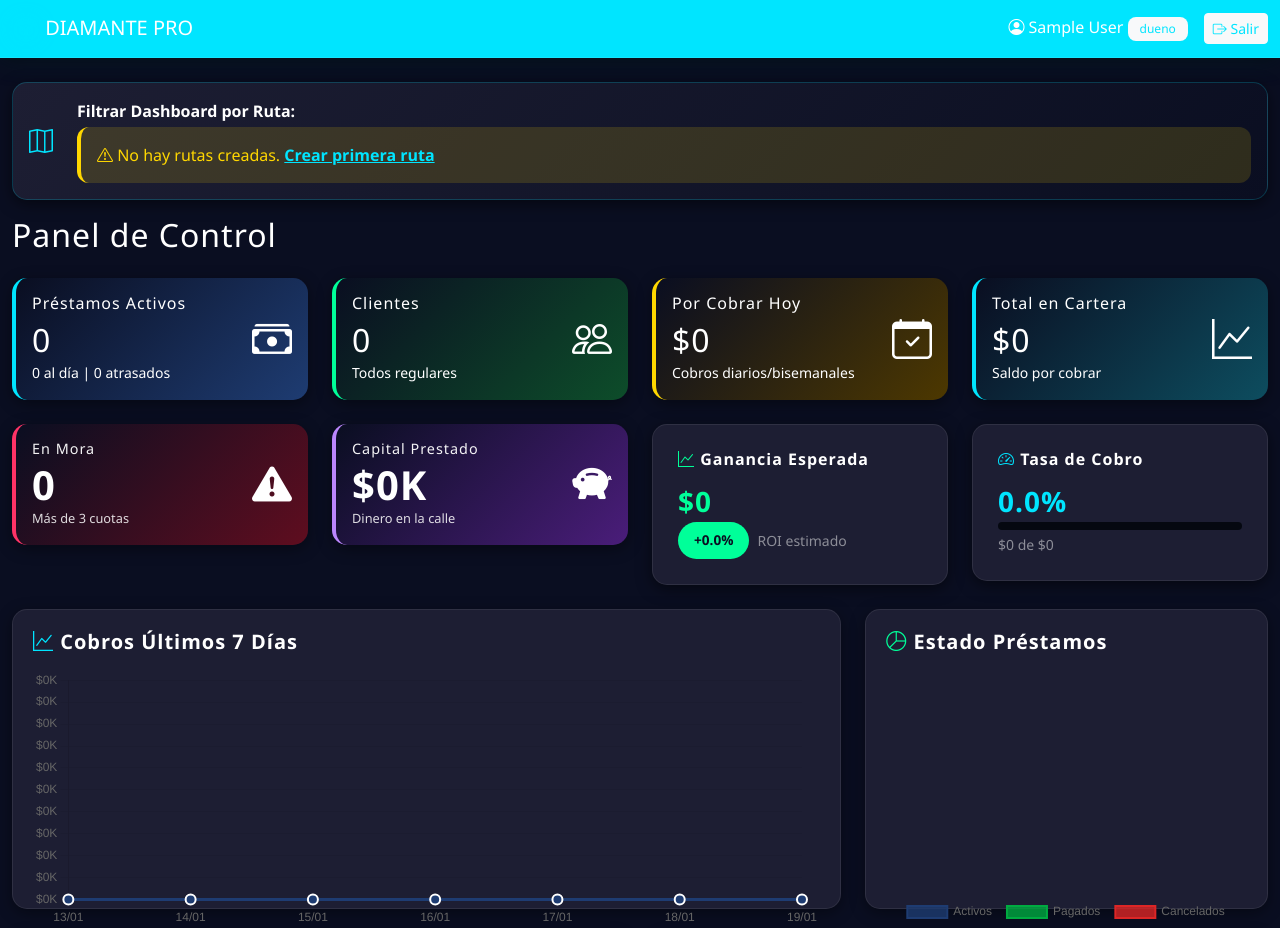
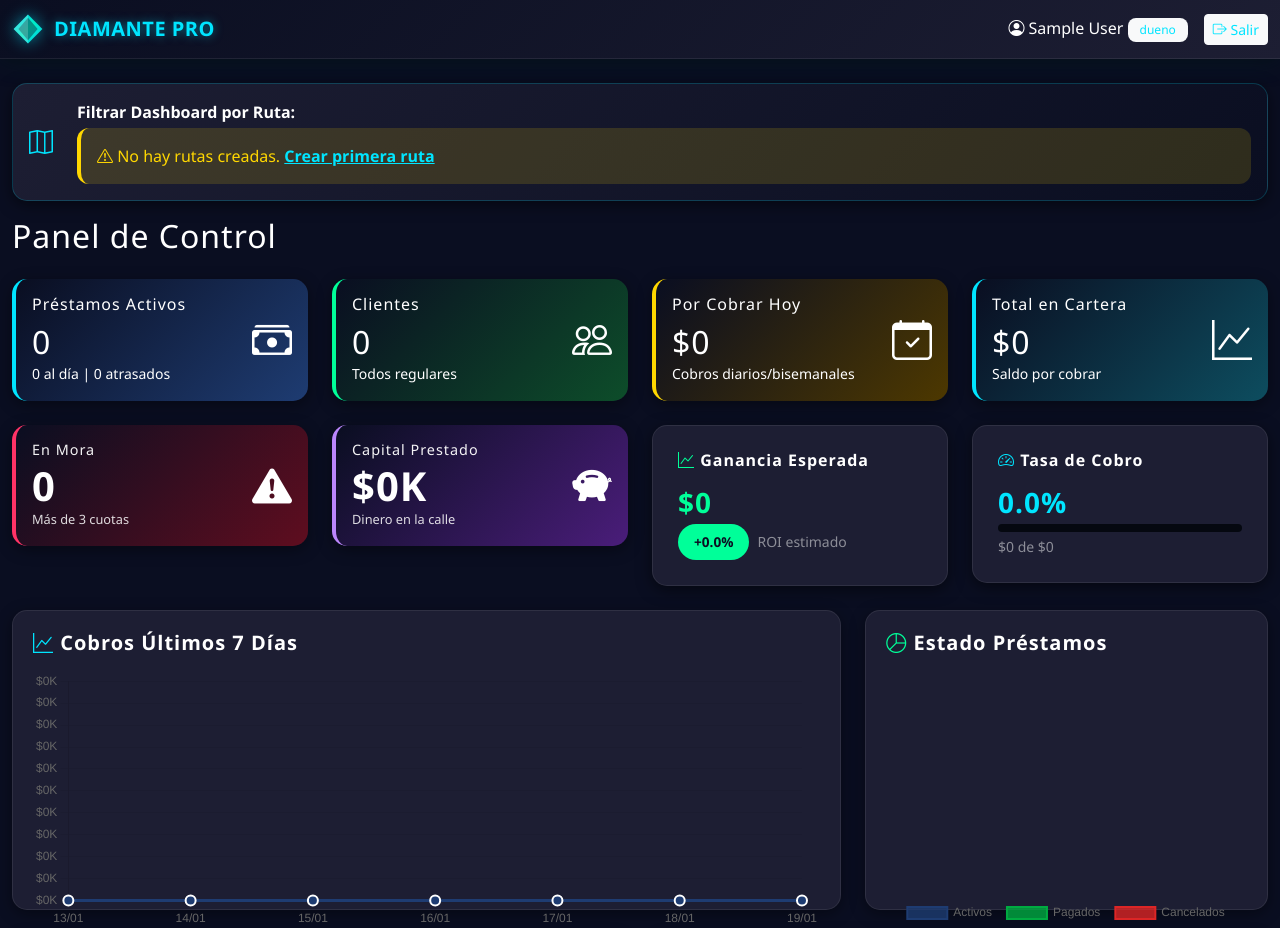
Before and after one commit to graciano90210/DIAMANTE-PRO, a Flask app: page /dashboard in a window 1280 px wide. Shown: the top 928 px of the page. Run offline with Flask 3, Linux system fonts and the light colour scheme; the visitor is signed in with stand-in values (Sample User, id 1); data that the repository does not hold is empty.

Commit message:
Fix navbar oscuro y logo diamante neon en todas las paginas

```diff
--- a/app/static/css/dark-theme.css
+++ b/app/static/css/dark-theme.css
@@ -56,6 +56,15 @@ body {
 .navbar .dropdown-item:hover {
     background-color: rgba(0, 229, 255, 0.1);
     color: var(--neon-cyan);
+}
+
+/* Override Bootstrap bg-primary */
+.bg-primary {
+    background: linear-gradient(135deg, #0A0E21 0%, #1D1E33 100%) !important;
+}
+
+.navbar.bg-primary {
+    background: linear-gradient(135deg, #0A0E21 0%, #1D1E33 100%) !important;
 }
 
 /* ==================== ENCABEZADOS ==================== */
--- a/app/templates/dashboard.html
+++ b/app/templates/dashboard.html
@@ -115,13 +115,22 @@
 </head>
 <body>
     <!-- Navbar -->
-    <nav class="navbar navbar-expand-lg navbar-dark bg-primary">
+    <nav class="navbar navbar-expand-lg navbar-dark">
         <div class="container-fluid">
-            <a class="navbar-brand brand-logo" href="/dashboard">
-                <svg class="diamond-svg" viewBox="0 0 24 24" xmlns="http://www.w3.org/2000/svg">
-                    <path d="M12 2L3 7v10l9 5 9-5V7l-9-5zm0 2.18L18.18 7 12 10.82 5.82 7 12 4.18zM5 8.82l6 3.5v7.86l-6-3.33V8.82zm8 11.36v-7.86l6-3.5v8.03l-6 3.33z"/>
+            <a class="navbar-brand brand-logo" href="/dashboard" style="display: inline-flex; align-items: center; gap: 10px;">
+                <svg style="width: 32px; height: 32px; filter: drop-shadow(0 0 8px rgba(0, 229, 255, 0.6));" viewBox="0 0 100 100" xmlns="http://www.w3.org/2000/svg">
+                    <defs>
+                        <linearGradient id="navDiamondGradient" x1="0%" y1="0%" x2="100%" y2="100%">
+                            <stop offset="0%" style="stop-color:#00E5FF"/>
+                            <stop offset="50%" style="stop-color:#00FFD4"/>
+                            <stop offset="100%" style="stop-color:#00E5FF"/>
+                        </linearGradient>
+                    </defs>
+                    <polygon points="50,5 95,50 50,95 5,50" fill="url(#navDiamondGradient)" opacity="0.9"/>
+                    <polygon points="50,15 80,50 50,85 20,50" fill="#0A0E21" opacity="0.4"/>
+                    <polygon points="50,5 50,95 5,50" fill="rgba(255,255,255,0.2)"/>
                 </svg>
-                <span>DIAMANTE PRO</span>
+                <span style="color: #00E5FF; text-shadow: 0 0 10px rgba(0, 229, 255, 0.5); font-weight: 600; letter-spacing: 0.5px;">DIAMANTE PRO</span>
             </a>
             <div class="d-flex align-items-center">
                 <span class="text-white me-3">
```
Also changed, not shown: app/templates/reportes.html (+12 -3 lines).
